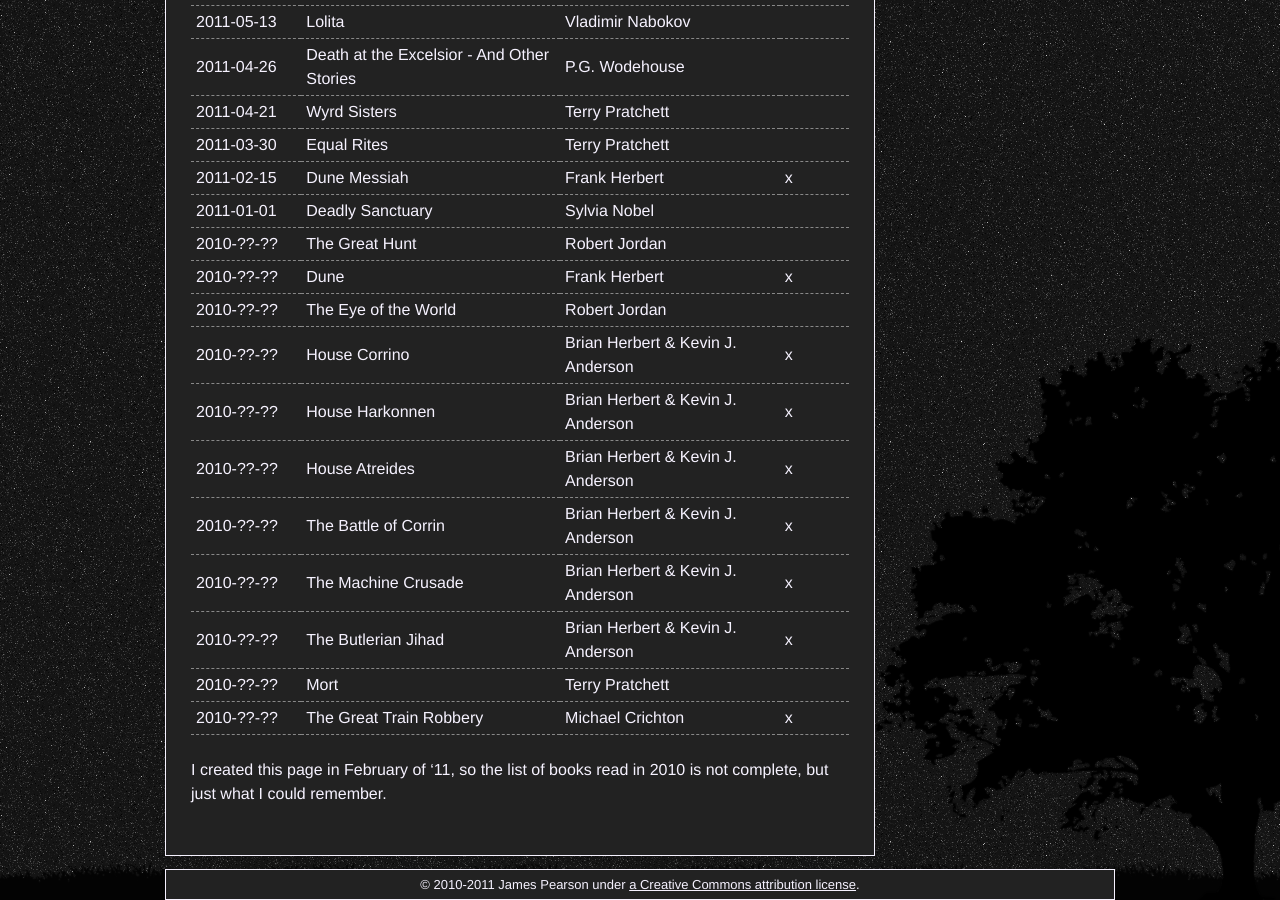
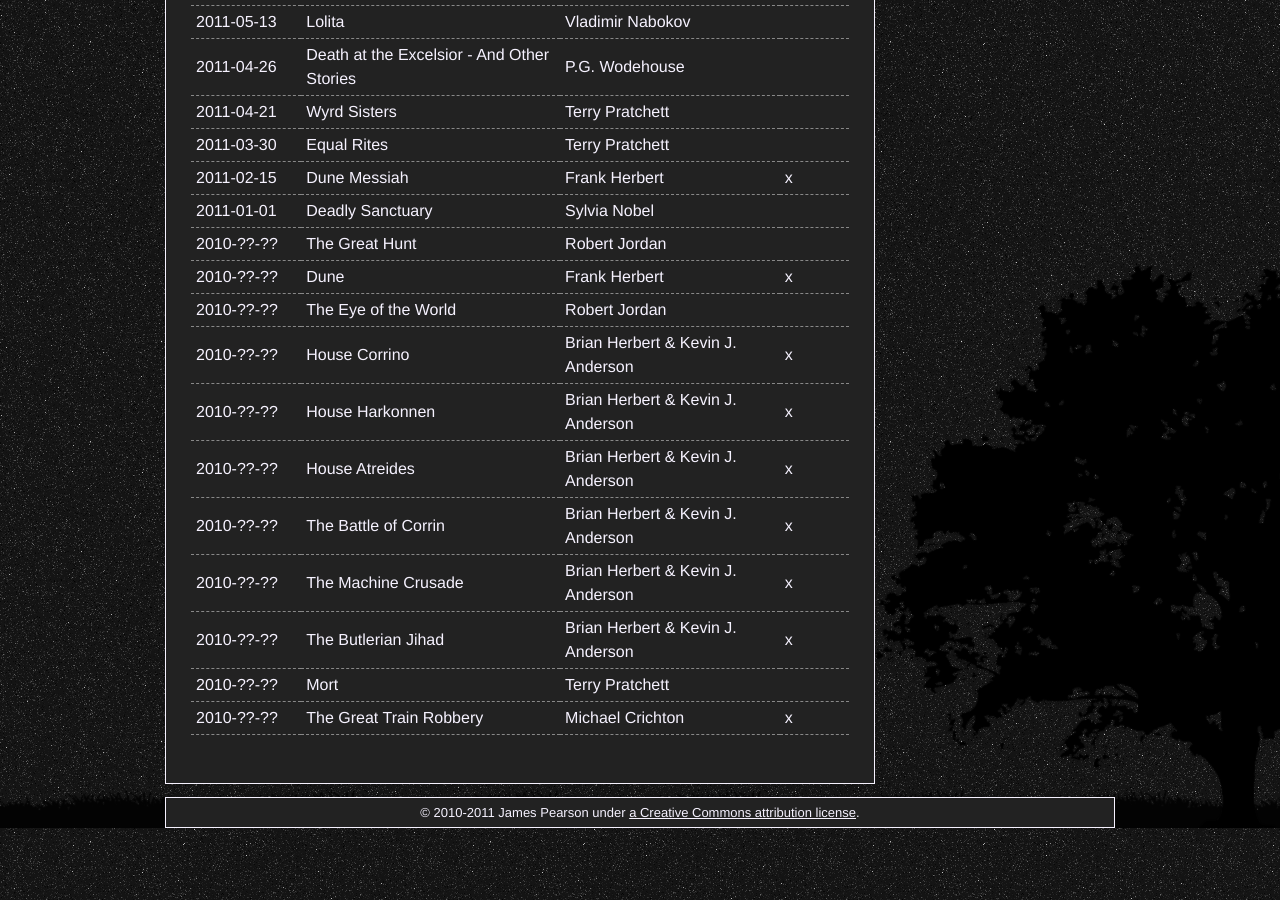
Before and after one commit to xiongchiamiov/xiongchiamiov.github.com, a Jekyll site: the page built from about/reading-list.md, in a window 1280 px wide and 900 px high, scrolled down 669 px. Built offline with Jekyll 4.4.1, drawn with Linux system fonts in a browser that asks for light colours; Markdown is read by kramdown in place of the engine named in the settings; comment, search, counter and statistics services are not loaded.

Commit message:
that's a silly little note that doesn't need to be there

```diff
--- a/about/reading-list.md
+++ b/about/reading-list.md
@@ -33,6 +33,3 @@ Date Finished | Title                       | Author
   2010-??-??  | The Butlerian Jihad         | Brian Herbert & Kevin J. Anderson | x
   2010-??-??  | Mort                        | Terry Pratchett                   |
   2010-??-??  | The Great Train Robbery     | Michael Crichton                  | x
-
-I created this page in February of '11, so the list of books read in 2010 is not
-complete, but just what I could remember.
```
